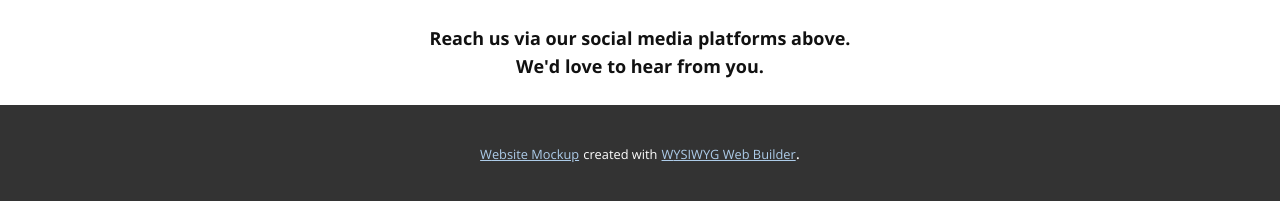
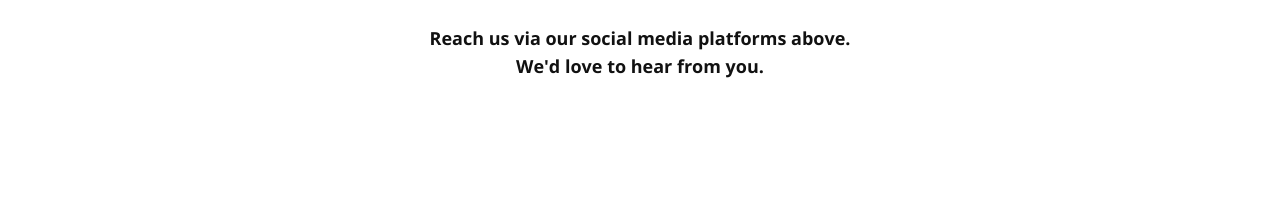
Before and after one commit to uni-vel/uni-vel.github.io, a plain HTML site: page index.html in a window 1280 px wide. Shown: the part 2988-3189 px from the top of the page. After the commit the page ends 3093 px from the top, so only its background shows below. Drawn offline with nearby package versions, Linux system fonts and the light colour scheme.

Commit message:
Update index.html

```diff
--- a/index.html
+++ b/index.html
@@ -133,14 +133,14 @@
           <div class="u-container-layout u-container-layout-1"></div>
         </div>
         <div class="u-clearfix u-custom-html u-expanded-width-xs u-custom-html-1">
-          <iframe src="https://docs.google.com/forms/d/e/1FAIpQLSeIZZwpEDeX3Ha4D-qb-9wXbi5zgrxL-5005IZhU_43R032sA/viewform?embedded=true" width="500" height="1142" frameborder="0" marginheight="0" marginwidth="0">Loading…</iframe>
+          <iframe src="https://docs.google.com/forms/d/e/1FAIpQLSeIZZwpEDeX3Ha4D-qb-9wXbi5zgrxL-5005IZhU_43R032sA/viewform?embedded=true" width="300" height="1142" frameborder="0" marginheight="0" marginwidth="0">Loading…</iframe>
         </div>
       </div>
     </section>
 
 
     <footer class="u-clearfix u-footer u-white" id="sec-61c0"><div class="u-clearfix u-sheet u-sheet-1">
-        <a href="https://nicepage.com" class="u-image u-logo u-image-1" data-image-width="500" data-image-height="500">
+        <a href="https://uni-vel.github.io" class="u-image u-logo u-image-1" data-image-width="500" data-image-height="500">
           <img src="images/UNI1.png" class="u-logo-image u-logo-image-1" data-image-width="104">
         </a>
         <div class="u-align-left u-social-icons u-spacing-10 u-social-icons-1">
@@ -163,16 +163,5 @@
         <p class="u-align-center u-text u-text-1">Reach us via our social media platforms above.<br>We'd love to hear from you.
         </p>
       </div></footer>
-    <section class="u-backlink u-clearfix u-grey-80">
-      <a class="u-link" href="https://nicepage.com/website-mockup" target="_blank">
-        <span>Website Mockup</span>
-      </a>
-      <p class="u-text">
-        <span>created with</span>
-      </p>
-      <a class="u-link" href="https://nicepage.com/" target="_blank">
-        <span>WYSIWYG Web Builder</span>
-      </a>.
-    </section>
   </body>
 </html>
```
